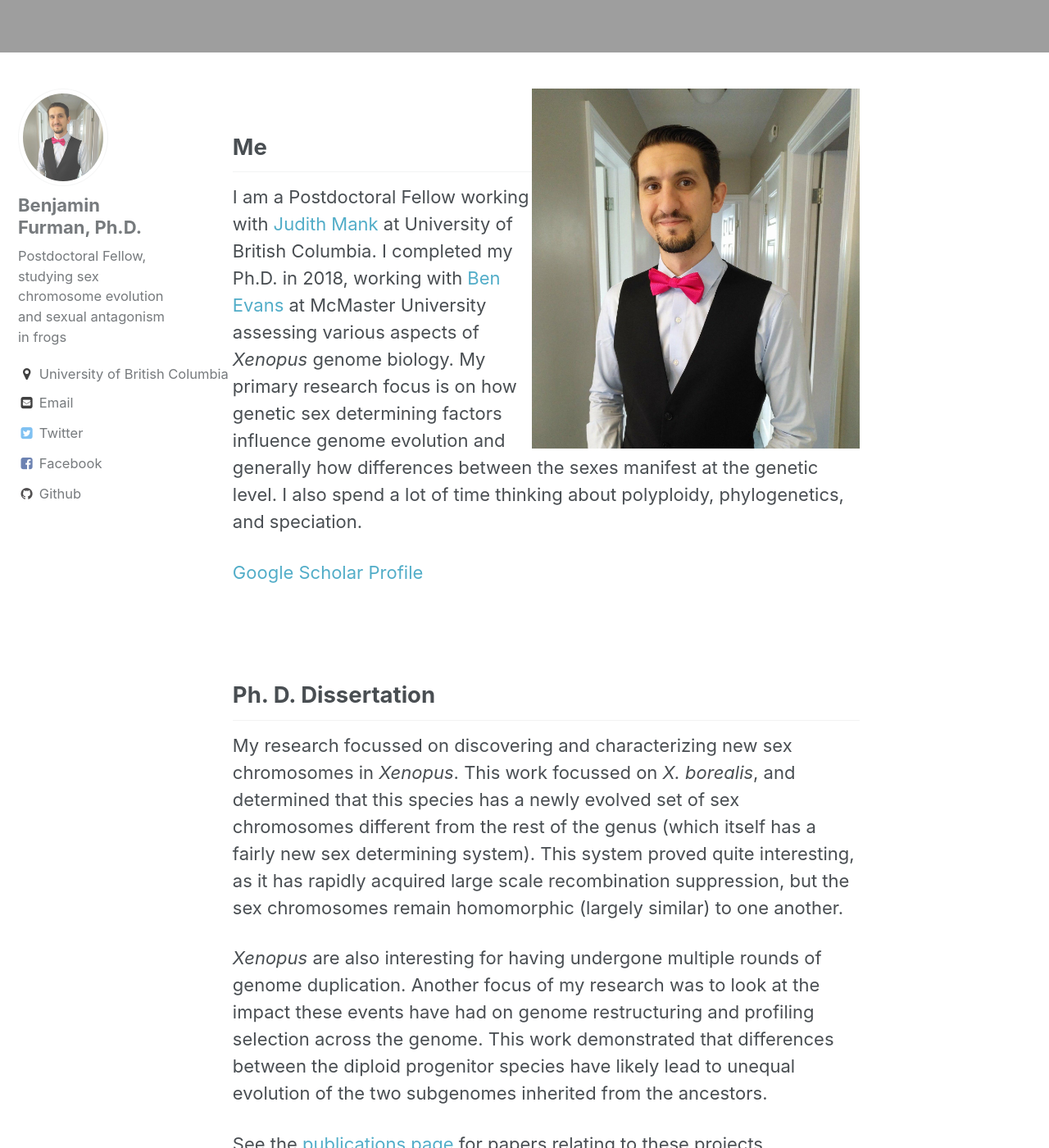
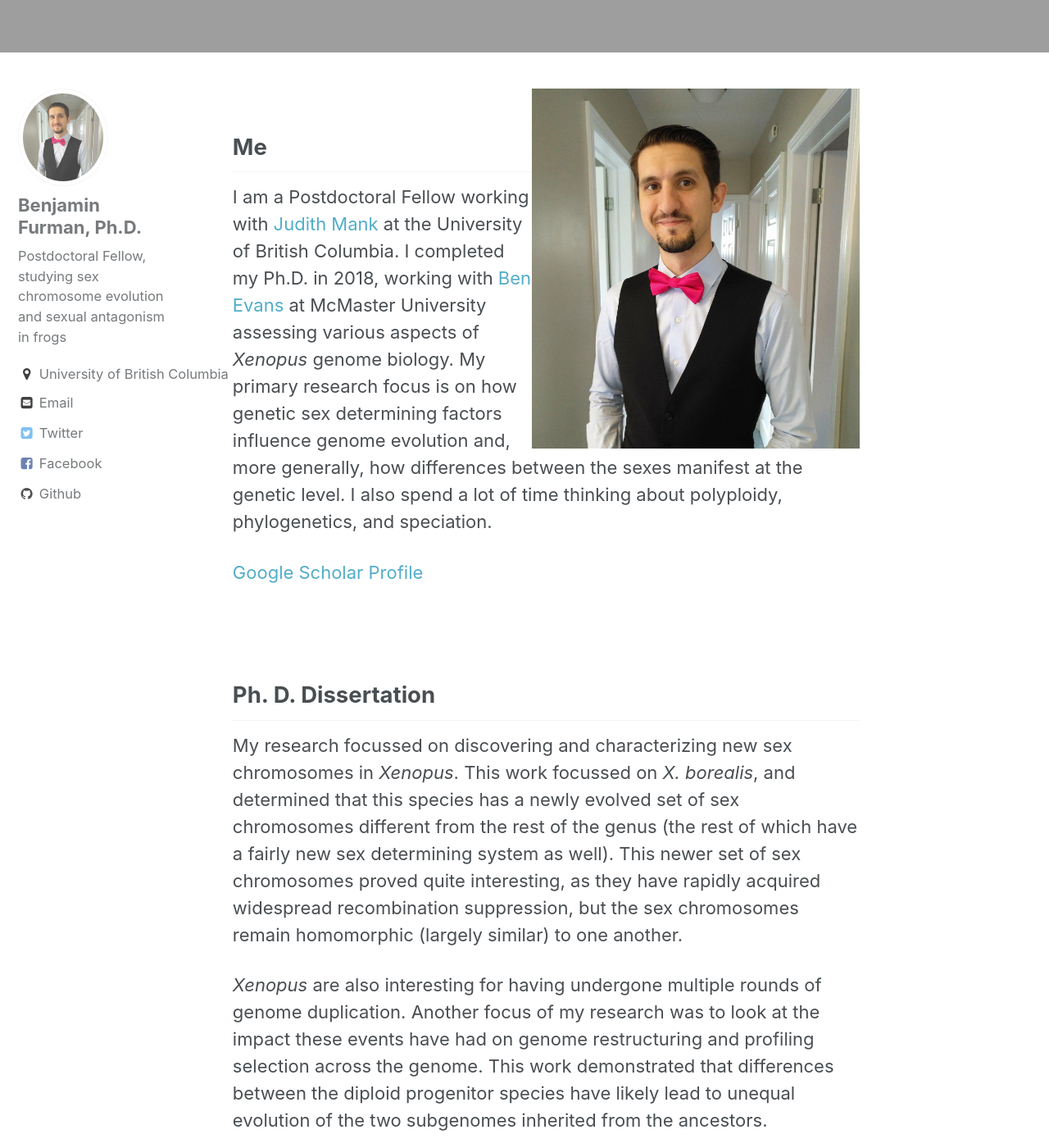
Before and after one commit to benjaminfurman/benjaminfurman.github.io, a Jekyll site: the page built from index.md, in a window 1280 px wide and 1400 px high, scrolled down 249 px. Shown: the whole window at 82% size. Built offline with Jekyll 4.4.1, drawn with Linux system fonts in a browser that asks for light colours; some of the changed text lies outside the part shown.

Commit message:
just some chages to phrasing

```diff
--- a/index.md
+++ b/index.md
@@ -22,7 +22,7 @@
 
 ## Me
 
-I am a Postdoctoral Fellow working with [Judith Mank](http://www.zoology.ubc.ca/mank-lab/) at University of British Columbia. I completed my Ph.D. in 2018, working with [Ben Evans](http://benevanslab.wordpress.com/) at McMaster University assessing various aspects of *Xenopus* genome biology. My primary research focus is on how genetic sex determining factors influence genome evolution and generally how differences between the sexes manifest at the genetic level. I also spend a lot of time thinking about polyploidy, phylogenetics, and speciation.
+I am a Postdoctoral Fellow working with [Judith Mank](http://www.zoology.ubc.ca/mank-lab/) at the University of British Columbia. I completed my Ph.D. in 2018, working with [Ben Evans](http://benevanslab.wordpress.com/) at McMaster University assessing various aspects of *Xenopus* genome biology. My primary research focus is on how genetic sex determining factors influence genome evolution and, more generally, how differences between the sexes manifest at the genetic level. I also spend a lot of time thinking about polyploidy, phylogenetics, and speciation.
 
 [Google Scholar Profile](https://scholar.google.ca/citations?user=HRMZkDwAAAAJ&hl=en)
 
@@ -30,7 +30,7 @@
 
 ## Ph. D. Dissertation
 
-My research focussed on discovering and characterizing new sex chromosomes in *Xenopus*. This work focussed on *X. borealis*, and determined that this species has a newly evolved set of sex chromosomes different from the rest of the genus (which itself has a fairly new sex determining system). This system proved quite interesting, as it has rapidly acquired large scale recombination suppression, but the sex chromosomes remain homomorphic (largely similar) to one another.
+My research focussed on discovering and characterizing new sex chromosomes in *Xenopus*. This work focussed on *X. borealis*, and determined that this species has a newly evolved set of sex chromosomes different from the rest of the genus (the rest of which have a fairly new sex determining system as well). This newer set of sex chromosomes proved quite interesting, as they have rapidly acquired widespread recombination suppression, but the sex chromosomes remain homomorphic (largely similar) to one another.
 
 *Xenopus* are also interesting for having undergone multiple rounds of genome duplication. Another focus of my research was to look at the impact these events have had on genome restructuring and profiling selection across the genome. This work demonstrated that differences between the diploid progenitor species have likely lead to unequal evolution of the two subgenomes inherited from the ancestors.
 
@@ -39,4 +39,4 @@
 
 ## Genetics and Species
 
-Another interest of mine is to use genetic tools to assess species dynamics. My colleagues and I have studied the phylogeography of the most widespread African clawed frog (*X. laevis*), providing insight on the overall genetic structure of this species and gene flow between it and its close relatives. We've also investigated genetic introgression of the extremely vulnerable *X. gilli* and sympatric *X. laevis* populations. For my undergrad thesis, I assessed the impact of urban development on the genetic connectivity of a wood frog (*Lithobates sylvaticus*) population. See the [publications page](/_pages/publications/) for papers relating to these projects.
+Another interest of mine is to use genetic tools to assess species dynamics. My colleagues and I have studied the phylogeography of the most widespread African clawed frog (*X. laevis*), providing insight on the overall genetic structure of this species and gene flow between it and its close relatives. We've also investigated genetic introgression of the extremely vulnerable *X. gilli* and sympatric *X. laevis* populations. I have also assessed the impact of urban development on the genetic connectivity of a wood frog (*Lithobates sylvaticus*) population. See the [publications page](/_pages/publications/) for papers relating to these projects.
```
